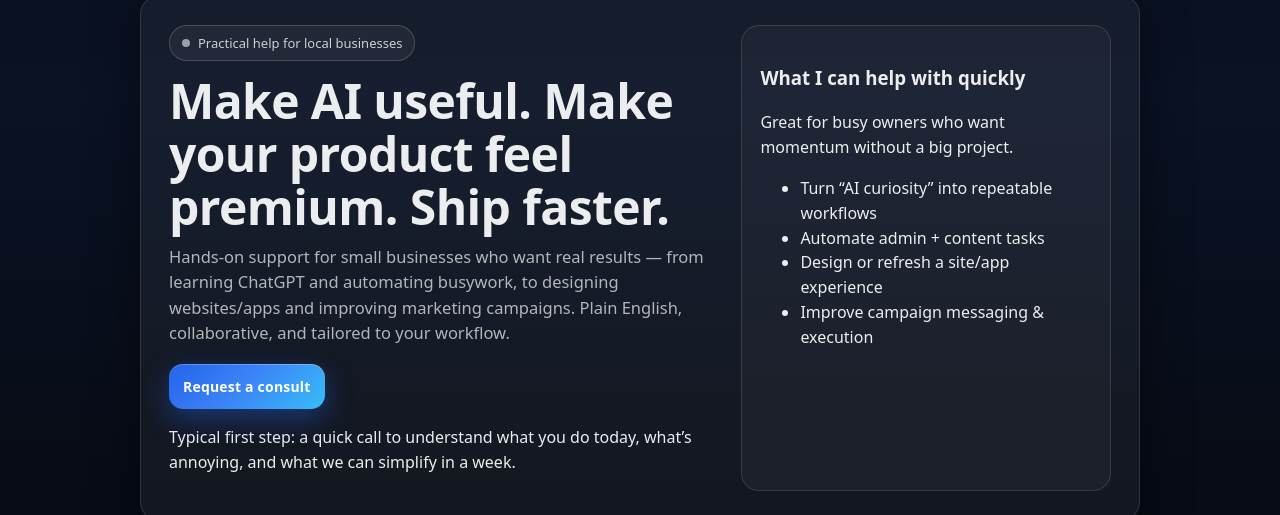
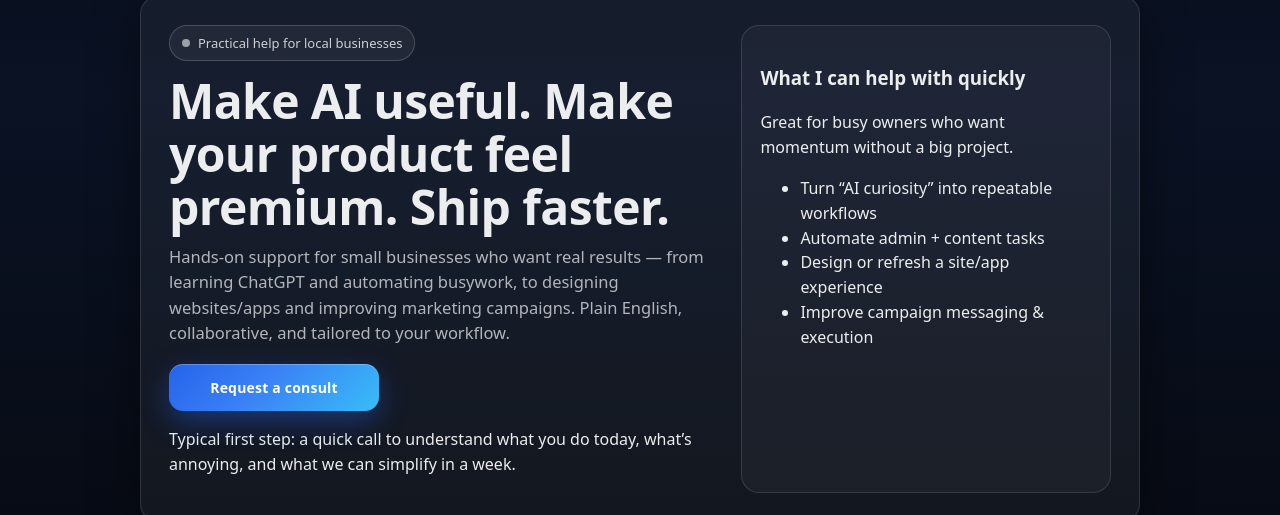
Before and after one commit to fencehopping/ShedLabs, a plain HTML site: page index.html in a window 1280 px wide. Shown: the part 268-783 px from the top of the page. Drawn offline with Linux system fonts and the light colour scheme.

Commit message:
Update index.html

```diff
--- a/index.html
+++ b/index.html
@@ -339,6 +339,11 @@
   margin: 0 0 14px;
   color: var(--muted);
   font-size: 13.5px;
+}
+
+.cta-row .btn.primary{
+  padding: 13px 18px;
+  min-width: 210px;
 }
 
 .quicklist{
```
